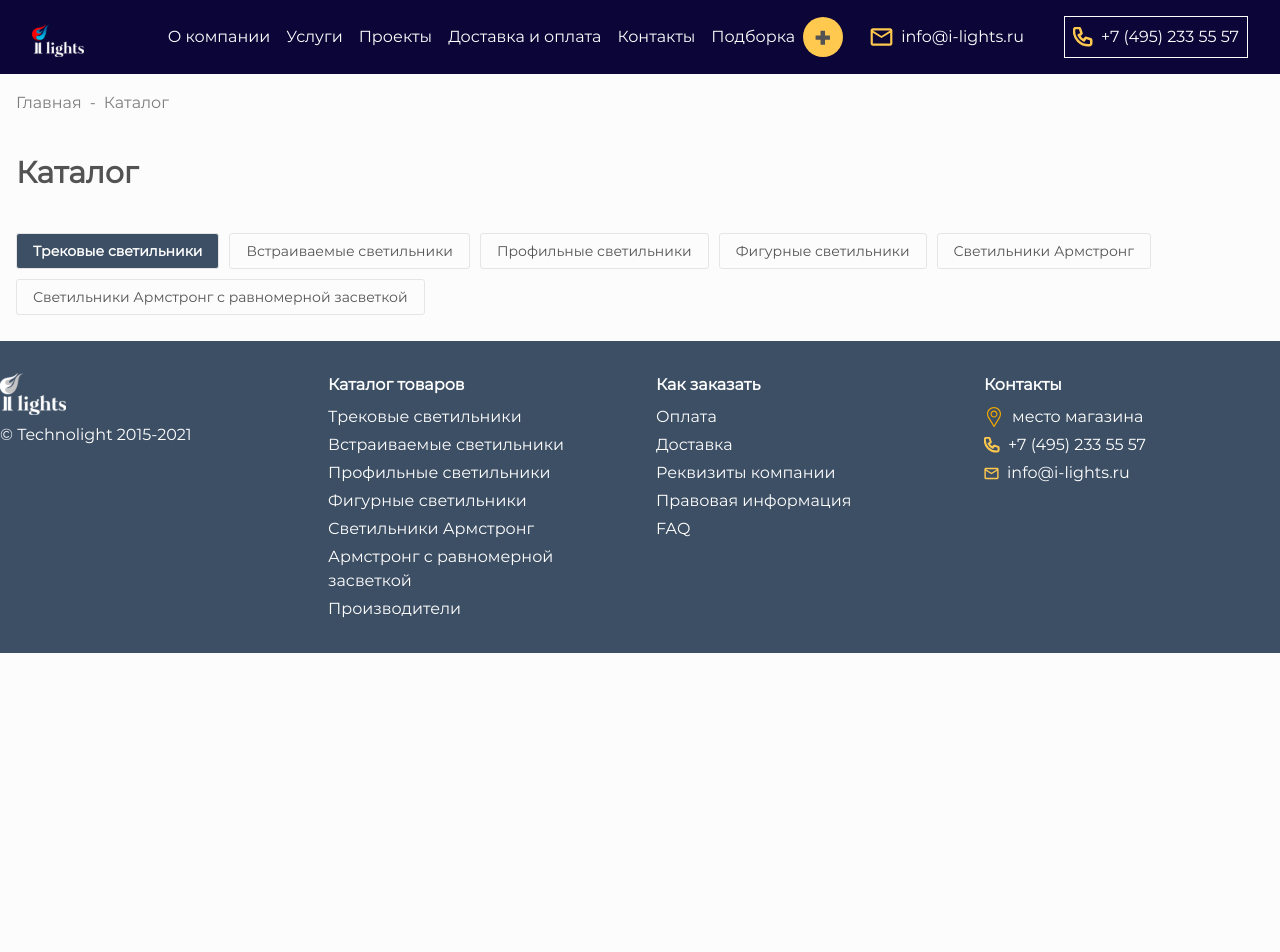
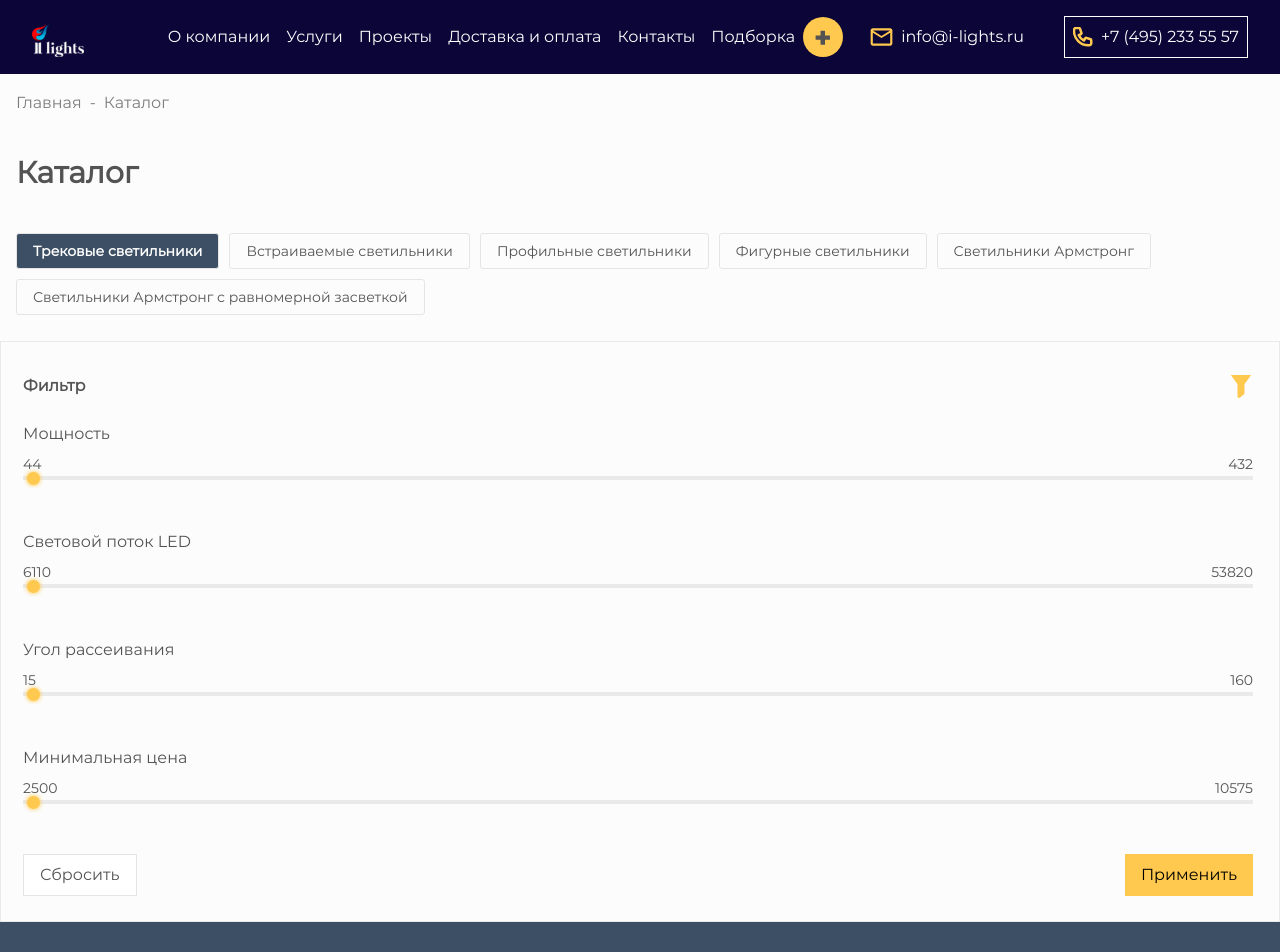
Before and after one commit to 89811421793/lamps, a Next.js app: page /catalog in a window 1280 px wide. Shown: the top 952 px of the page. Before the commit the page ends 800 px from the top, so only its background shows below. Built offline with nearby package versions, Linux system fonts and the light colour scheme.

Commit message:
Вид фильтра (пока что статический)

```diff
--- a/src/app/catalog/page.tsx
+++ b/src/app/catalog/page.tsx
@@ -3,6 +3,7 @@ import Link from "next/link";
 import React, { useState } from "react";
 import Container from "../components/Container";
 import SectionTitle from "../components/SectionTitle";
+import Filter from "../components/Filter";
 
 const tabs = [
   "Трековые светильники",
@@ -63,6 +64,7 @@ const Catalog = () => {
           ))}
         </ul>
       </Container>
+      <Filter/>
     </div>
   );
 };
--- /dev/null
+++ b/src/app/components/Filter.tsx
@@ -0,0 +1,34 @@
+// Filter.tsx
+import React from 'react';
+import Picker from './Picker';
+const Filter: React.FC = () => {
+  return (
+    <div className="border border-[#EAEAEA] p-[24px_26px_25px_22px]">
+      {/* Заголовок */}
+      <div className="flex justify-between items-center mb-4">
+        <h2 className="text-[var(--darkgrey)] font-Montserrat text-[16px] font-bold leading-[40px]">
+          Фильтр
+        </h2>
+        <img src="/torch.svg" alt="Torch Icon" className="h-6 w-6" />
+      </div>
+
+      {/* Пикеры */}
+      <Picker title="Мощность" min={44} max={432} current={44} />
+      <Picker title="Световой поток LED" min={6110} max={53820} current={6110} />
+      <Picker title="Угол рассеивания" min={15} max={160} current={15} />
+      <Picker title="Минимальная цена" min={2500} max={10575} current={2500} />
+
+      {/* Кнопки */}
+      <div className="flex justify-between mt-4">
+        <button className="border border-[#E5E5E5] bg-white px-4 py-2">
+          Сбросить
+        </button>
+        <button className="bg-[#FFC94F] text-[#000] px-4 py-2">
+          Применить
+        </button>
+      </div>
+    </div>
+  );
+};
+
+export default Filter;
--- /dev/null
+++ b/src/app/components/Picker.tsx
@@ -0,0 +1,31 @@
+// Picker.tsx
+import React from 'react';
+
+type PickerProps = {
+  title: string;
+  min: number;
+  max: number;
+  current: number; // Текущая позиция ползунка
+};
+
+const Picker: React.FC<PickerProps> = ({ title, min, max, current }) => {
+  const percentage = ((current - min) / (max - min)) * 100; // Вычисляем процент для окрашенной части
+
+  return (
+    <div>
+      <h3 className="text-left mb-[30px]">{title}</h3>
+      <div className="relative mb-[50px]">
+        <div className="flex items-center">
+          <span className="absolute left-0 transform -translate-y-3 text-sm">{min}</span>
+          <span className="absolute right-0 transform -translate-y-3 text-sm">{max}</span>
+        </div>
+        <div className="h-1 bg-[#EAEAEA] relative">
+          <div className="absolute left-0 h-1 bg-[#FFC94F]" style={{ width: `${percentage}%` }}></div>
+          <img src="/forfilter.svg" alt="Picker" className="absolute left-[${percentage}%] transform -translate-y-2" />
+        </div>
+      </div>
+    </div>
+  );
+};
+
+export default Picker;
```
Also changed, not shown: public/torch.svg (added).
